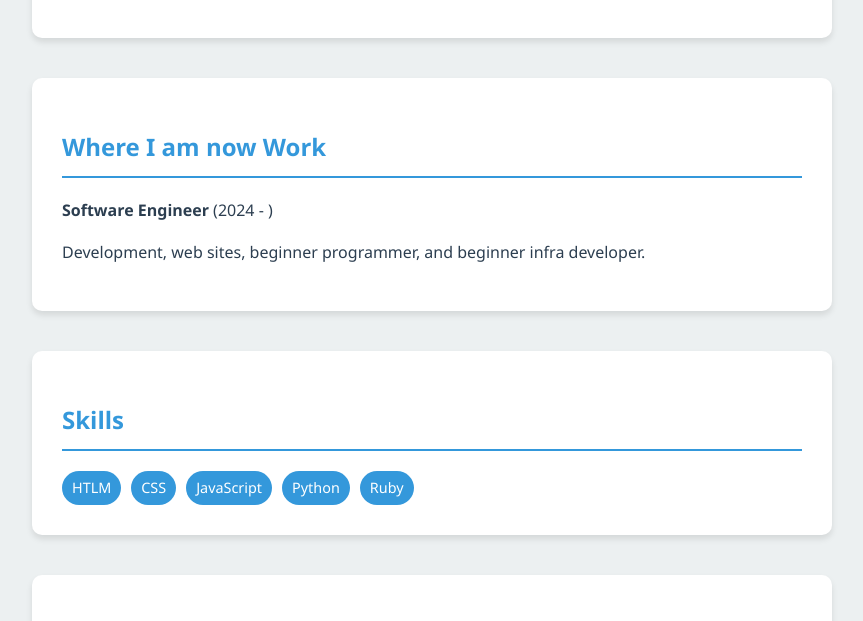
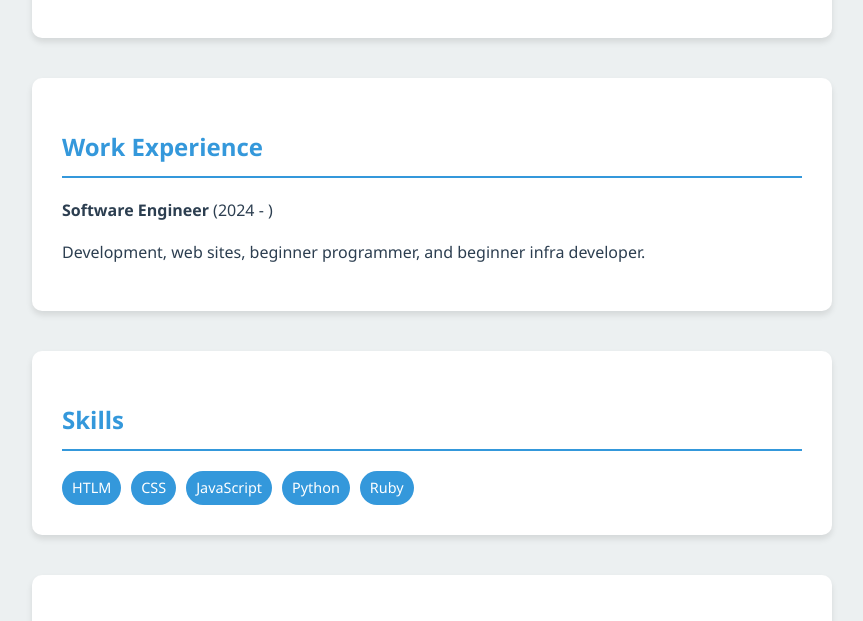
Before and after one commit to cousyes/cousyes.github.io, a plain HTML site: page index.html in a window 1280 px wide. Shown: the part 1100-1721 px from the top of the page, without its empty margins (208-1071 px from the left). Drawn offline with Linux system fonts and the light colour scheme.

Commit message:
index.html

```diff
--- a/index.html
+++ b/index.html
@@ -222,7 +222,7 @@
             </section>
 
             <section id="experience">
-                <h2>Where I am now Work</h2>
+                <h2>Work Experience</h2>
                 <p><strong>Software Engineer</strong> (2024 - )</p>
                 <p>Development, web sites, beginner programmer, and beginner infra developer.</p>
             </section>
```
